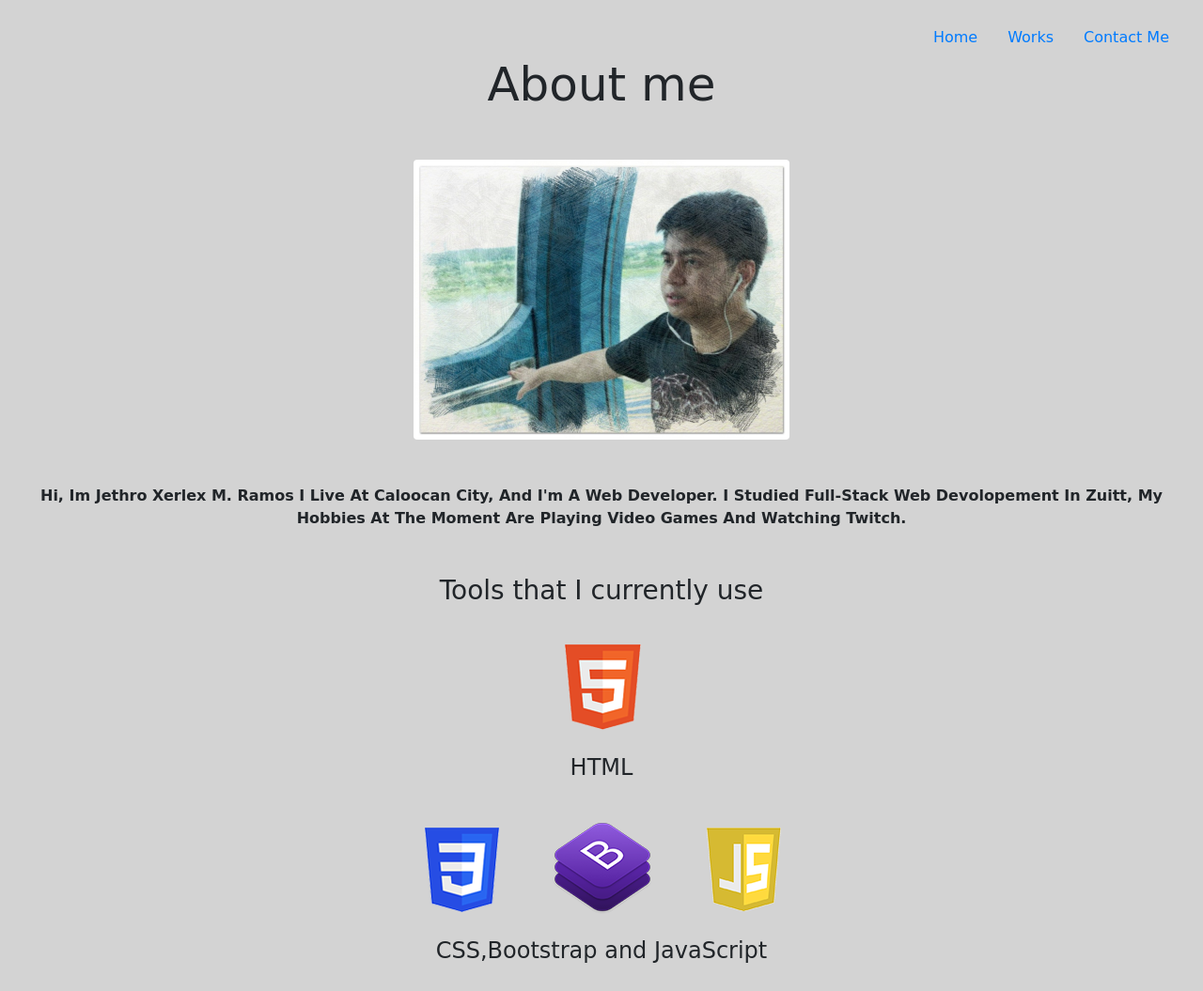
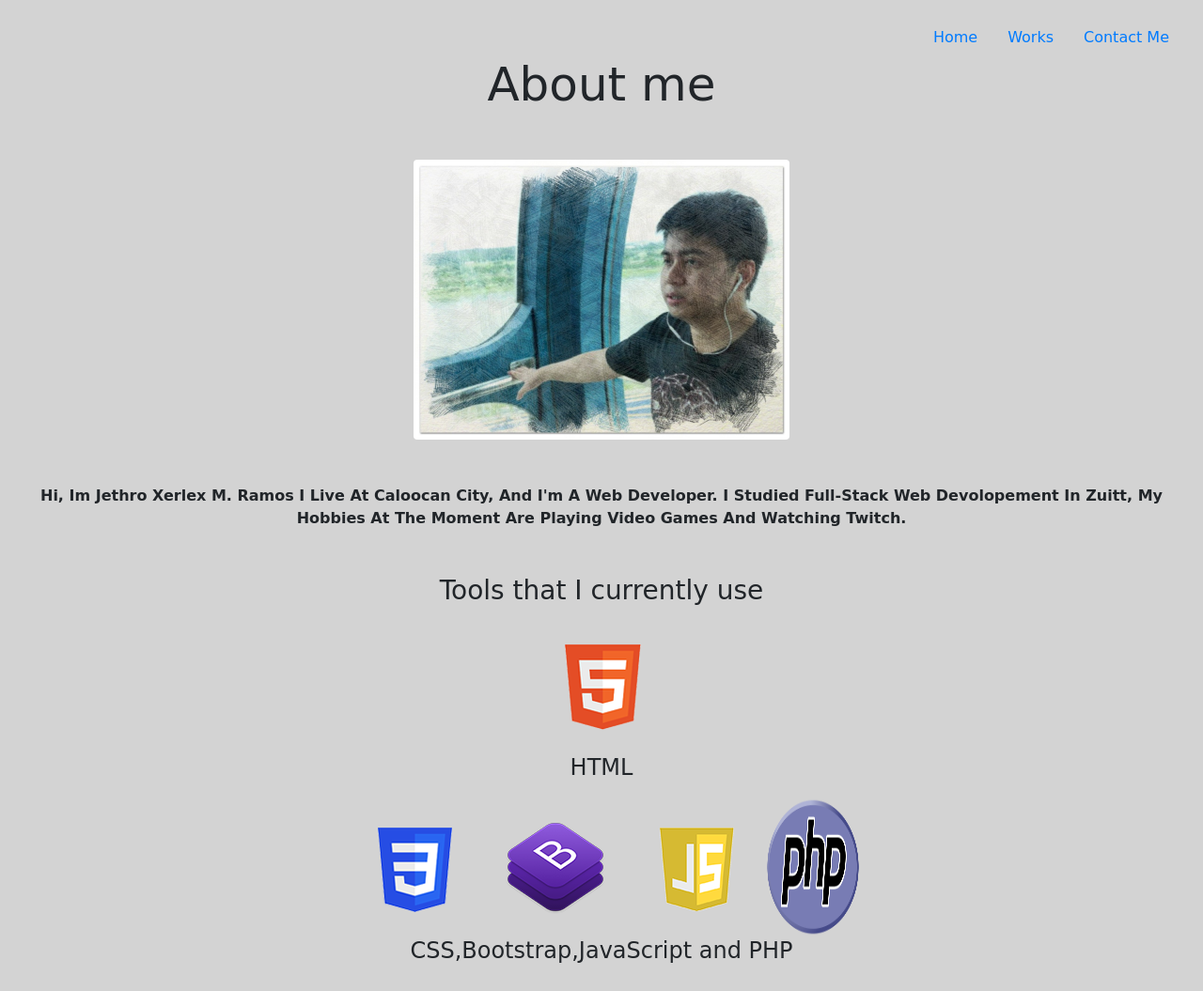
Before and after one commit to jethroxerlex/webportfolio, a plain HTML site: page aboutme.html in a window 1280 px wide. Shown: the whole page at 94% size. Drawn offline with nearby package versions, Linux system fonts and the light colour scheme.

Commit message:
modify some codes

```diff
--- a/aboutme.html
+++ b/aboutme.html
@@ -56,9 +56,11 @@
                         <img width="150" src="images/logo-css3.png"/>
                         <img width="150" src="images/logo-bootstrap.png"/>
                         <img width="150" src="images/logo-javascript.png"/>
+                        <img width="100" src="images/PHP-logo.png"/>
+
                     </div>
                     <div class="d-flex flex-row justify-content-center">
-                    	<h4>CSS,Bootstrap and JavaScript</h4>
+                    	<h4>CSS,Bootstrap,JavaScript and PHP</h4>
                 </div>
 
 
```
Also changed, not shown: images/PHP-logo.png (added).
